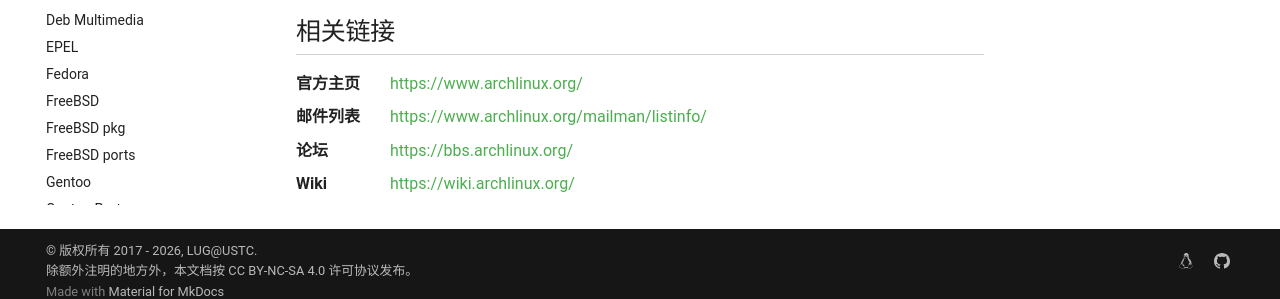
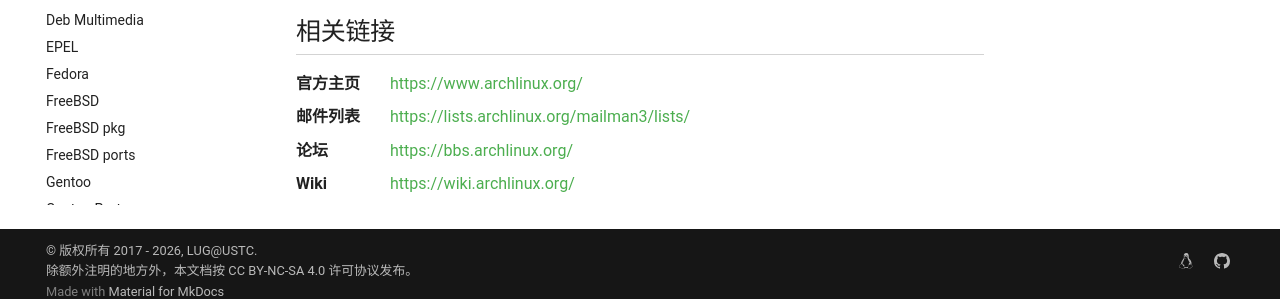
Before and after one commit to ustclug/mirrorhelp, an MkDocs documentation site: the page built from docs/archlinux.md, in a window 1280 px wide and 1033 px high. Shown: the part 719-1018 px from the top of the window. Built offline with MkDocs 1.6.1 and Material for MkDocs 9.7.7, drawn with Linux system fonts in a browser that asks for light colours; comment, search, counter and statistics services are not loaded.

Commit message:
archlinux: update mailing list URL (#311)

```diff
--- a/docs/archlinux.md
+++ b/docs/archlinux.md
@@ -30,7 +30,7 @@
 
 邮件列表
 
-:   <https://www.archlinux.org/mailman/listinfo/>
+:   <https://lists.archlinux.org/mailman3/lists/>
 
 论坛
 
```
